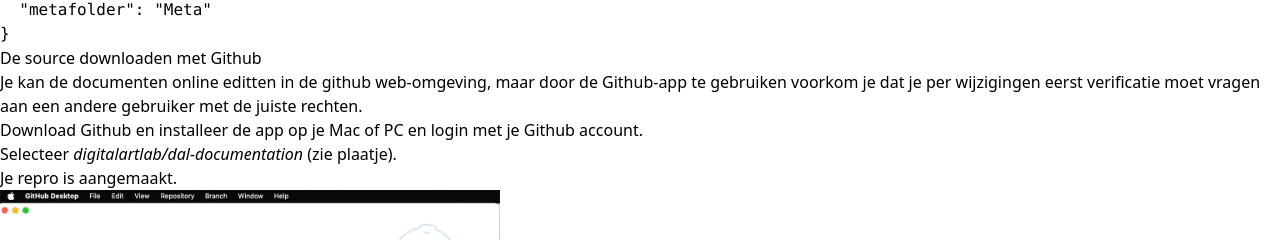
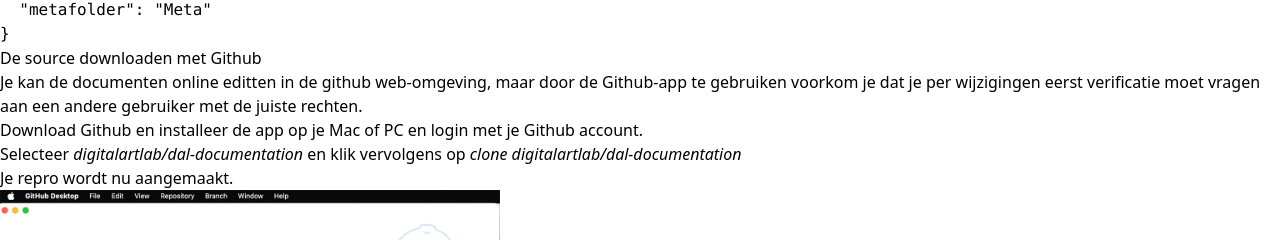
Before and after one commit to digitalartlab/dal-documentation, a Next.js app: page /metafolder/documentatie_schrijven in a window 1280 px wide. Shown: the part 1394-1634 px from the top of the page. Built offline with nearby package versions, Linux system fonts and the light colour scheme.

Commit message:
Update documentatie_schrijven.mdx

```diff
--- a/pages/metafolder/documentatie_schrijven.mdx
+++ b/pages/metafolder/documentatie_schrijven.mdx
@@ -82,9 +82,9 @@
 [Download Github](https://desktop.github.com/download/) en installeer de app op je Mac of PC en login met je
 Github account.
 
-Selecteer *digitalartlab\/dal-documentation* \(zie plaatje\).
+Selecteer *digitalartlab\/dal-documentation* en klik vervolgens op *clone digitalartlab\/dal-documentation*
 
-Je repro is aangemaakt.
+Je repro wordt nu aangemaakt.
 
 [<img src="/assets/meta/03-select-repo.jpg" width="500"/>]()
 
```
